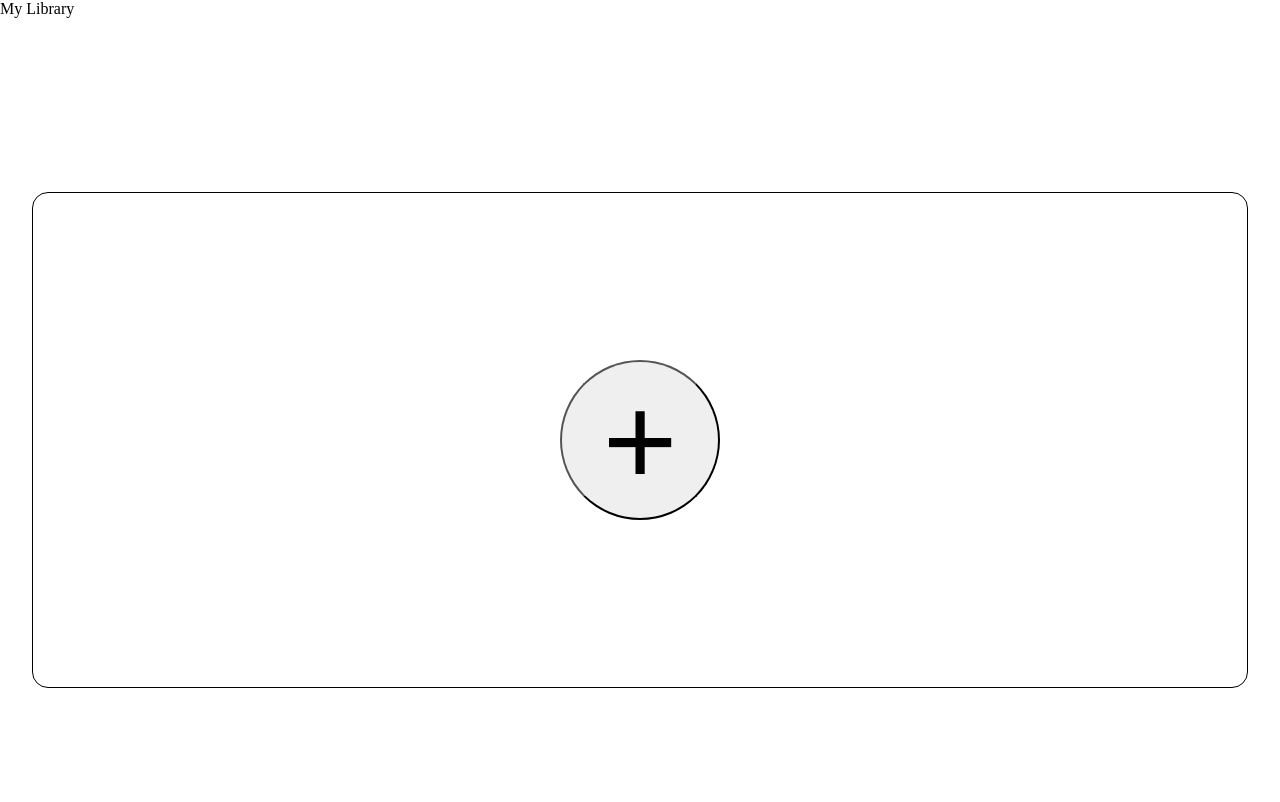
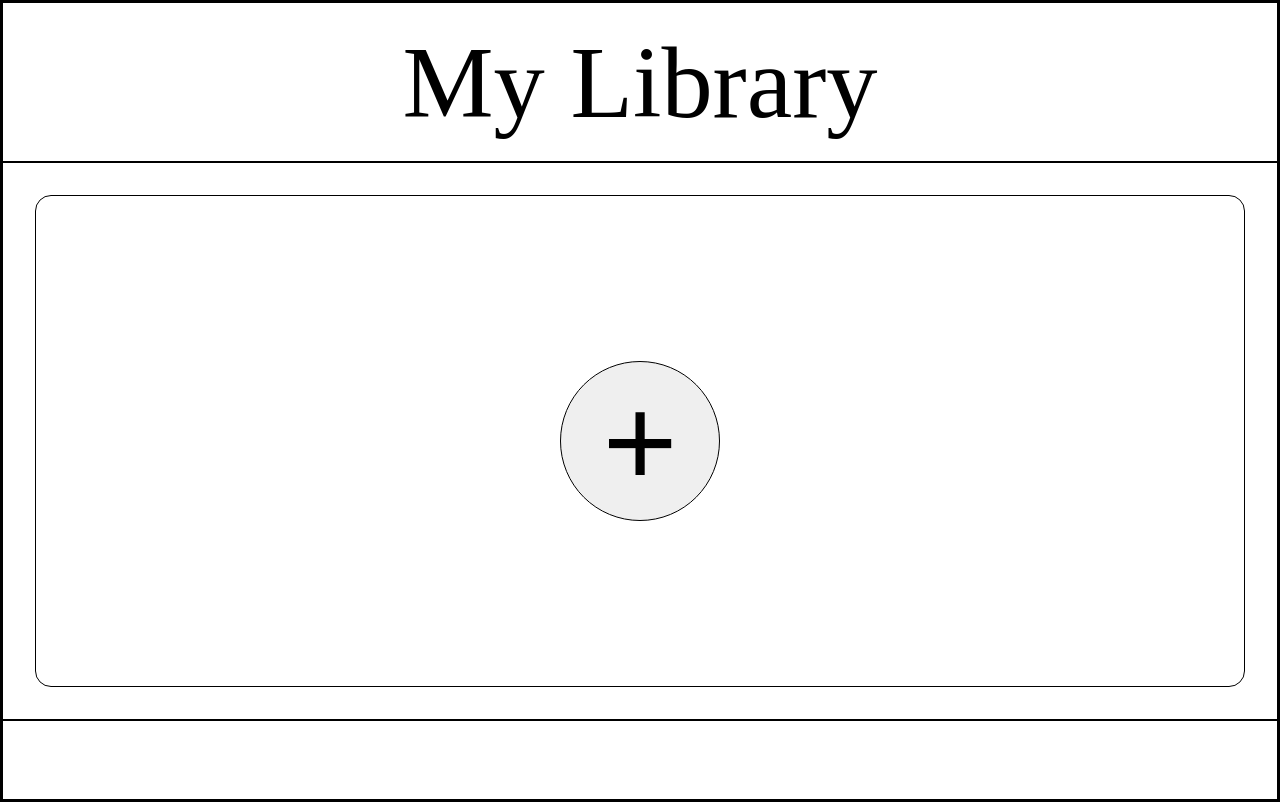
Before and after one commit to JonahTaye/Library, a plain HTML site: page library.html in a window 1280 px wide. Drawn offline with Linux system fonts and the light colour scheme.

Commit message:
style: add flexbox and font-size to header class

```diff
--- a/style.css
+++ b/style.css
@@ -2,7 +2,7 @@
     margin: 0;
     padding: 0;
     box-sizing: border-box;
-    /* border: 1px black solid; */
+    border: 1px black solid;
 }
 
 body {
@@ -10,6 +10,13 @@ body {
     grid-template-rows: 10rem 1fr 5rem;
     width: max(20rem, 100%);
     min-height: 100vh;
+}
+
+.header {
+    display: flex;
+    justify-content: center;
+    align-items: center;
+    font-size: clamp(3rem, 8vw, 10vw);
 }
 
 .main {
```
